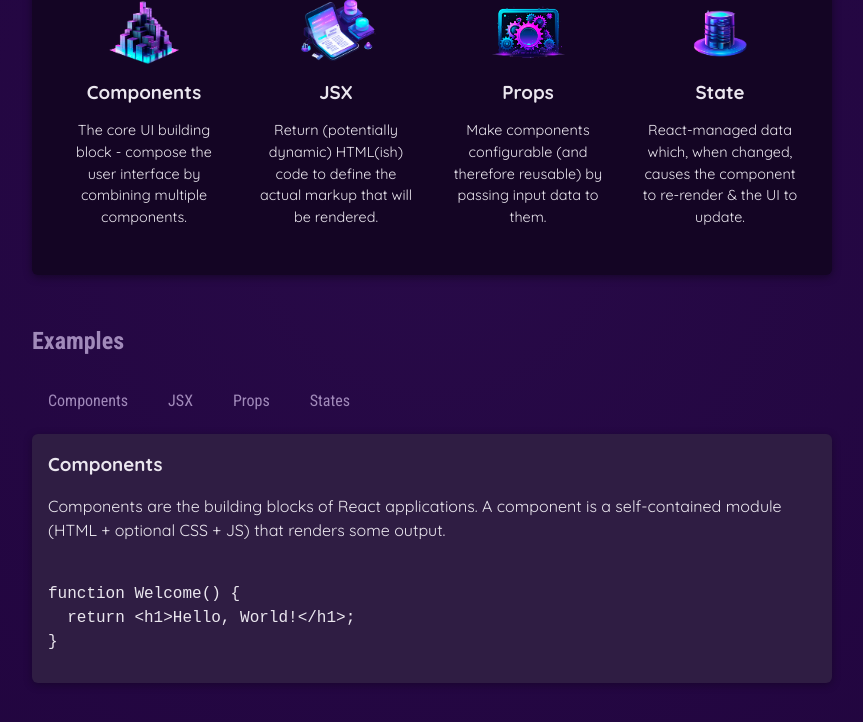
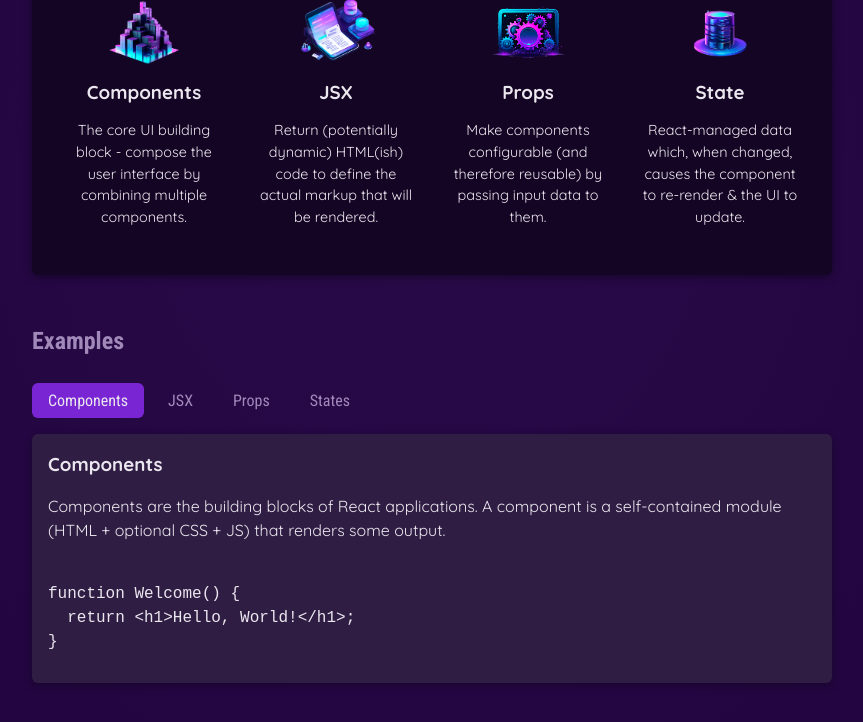
Before and after one commit to kkhowe123/react-essentials, a React (Vite) app: page / in a window 1280 px wide. Both pictures are taken after a click on the button "Components". Shown: the part 424-1146 px from the top of the page, without its empty margins (208-1071 px from the left). Built offline with nearby package versions, Linux system fonts and the light colour scheme.

Commit message:
added option to show which button is selected

```diff
--- a/src/App.jsx
+++ b/src/App.jsx
@@ -14,6 +14,25 @@
       setSelectedTopic(selectedButton);
       console.log(selectedButton);
   }
+
+// storing the text to be displayed if no tabButton is selected in a variable
+let tabContent = <p>Please select a topic</p>;
+{/* using a confitional statement to display a text before a button is select when the page first loads */}
+if(selectedTopic)
+{
+  tabContent = <div id= "tab-content">
+  {/* below code is used to get the date from the EXAMPLE object in dat.js. The valuse it taken from the keys that are stored in the selected topic. */}
+
+
+<h3>{EXAMPLES[selectedTopic].title }</h3>
+<p>{EXAMPLES[selectedTopic].description}</p>
+<pre>
+<code>{EXAMPLES[selectedTopic].code}</code>
+
+</pre>
+  </div> }
+
+
 
 
   return (
@@ -45,31 +64,19 @@
         <section id ="examples">
           <h2>Examples</h2>
           <menu>
-           <TabButton onSelect={() => handleSelect('components')} >Components</TabButton>  {/* onSelect will be used as a trigger when the button i clicked */}
-            <TabButton onSelect={() => handleSelect('jsx')} >JSX</TabButton>
-            <TabButton onSelect={() => handleSelect('props')} >Props</TabButton>
-            <TabButton onSelect={() => handleSelect('state')} >States</TabButton>
+           <TabButton isSelected={selectedTopic === 'components'} onSelect={() => handleSelect('components')} >Components</TabButton>  {/* onSelect will be used as a trigger when the button i clicked */}
+            <TabButton isSelected={selectedTopic === 'jsx'} onSelect={() => handleSelect('jsx')} >JSX</TabButton>
+            <TabButton isSelected={selectedTopic === 'props'} onSelect={() => handleSelect('props')} >Props</TabButton>
+            <TabButton isSelected={selectedTopic === 'state'} onSelect={() => handleSelect('state')} >States</TabButton>
             {/* using arrow function to pass identifiers to the onselct, that would assit with knowing which button was selected */}
 
           </menu>
-          {/* using a confitional statement to display a text before a button is select when the page first loads */}
-          {!selectedTopic ?<p>PLease select a topic</p> :<div id= "tab-content">
-          {/* below code is used to get the date from the EXAMPLE object in dat.js. The valuse it taken from the keys that are stored in the selected topic. */}
-
-
-        <h3>{EXAMPLES[selectedTopic].title }</h3>
-        <p>{EXAMPLES[selectedTopic].description}</p>
-        <pre>
-      <code>{EXAMPLES[selectedTopic].code}</code>
-
-        </pre>
-          </div> }
-
+          {/* displaying the content stored in  the tabContent based on the TabButtonselected */}
+         {tabContent}
         </section>
 
       </main>
     </div>
   );
 }
-
 export default App;
--- a/src/components/TabButton.jsx
+++ b/src/components/TabButton.jsx
@@ -1,8 +1,8 @@
-export default function TabButton({children, onSelect}) //onSelect prop is use to
+export default function TabButton({children, onSelect, isSelected}) //onSelect prop is use to
 {
     return(
 
-        <li><button onClick={onSelect}>{children}</button></li> // using children prop to display the content between the TabButton component in th App components on click will also use to display the details once a butoon is clicked
+        <li><button className={isSelected ? 'active': undefined} onClick={onSelect}>{children}</button></li> // using children prop to display the content between the TabButton component in th App components on click will also use to display the details once a butoon is clicked
 
     );
 }
```
